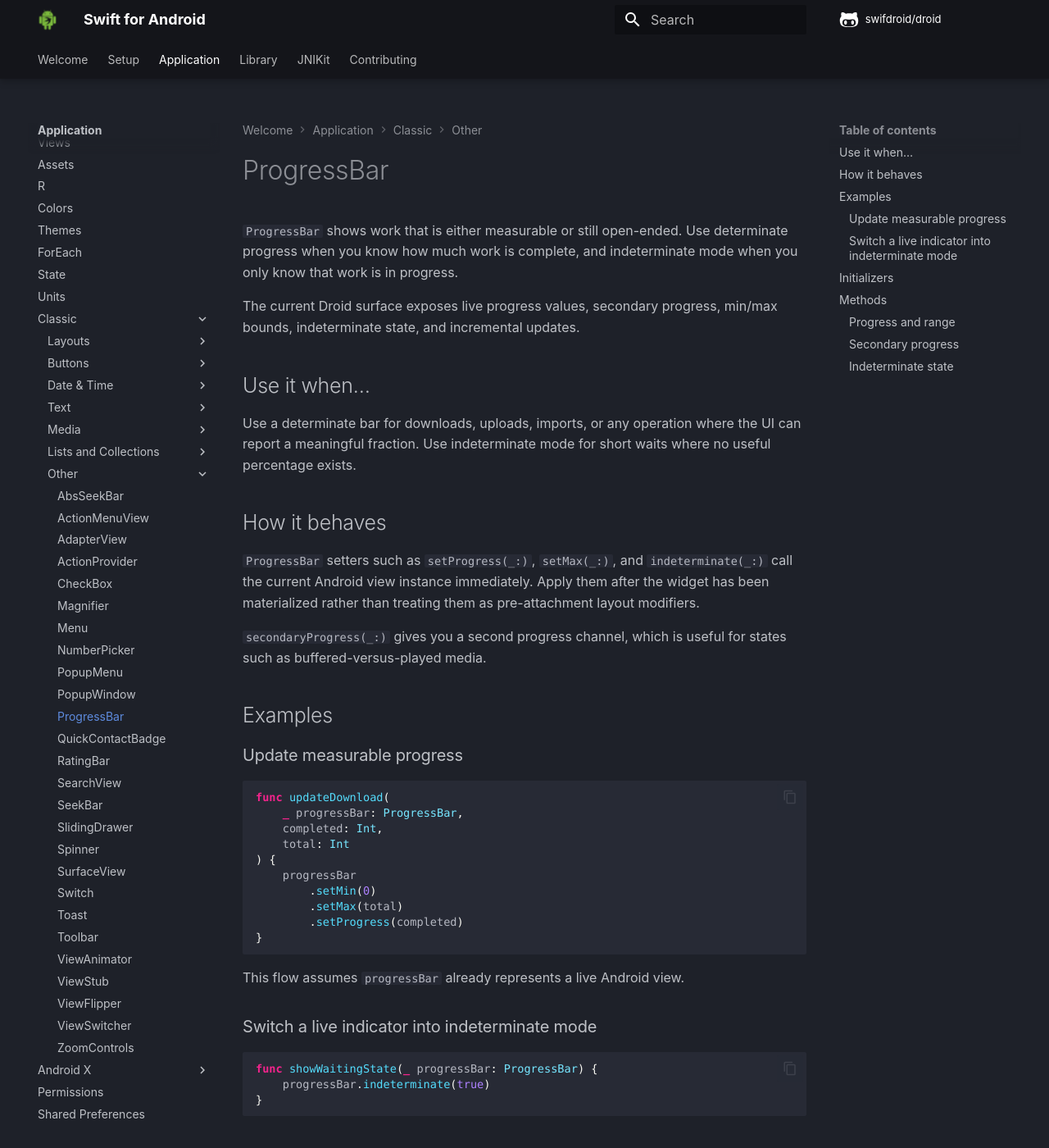
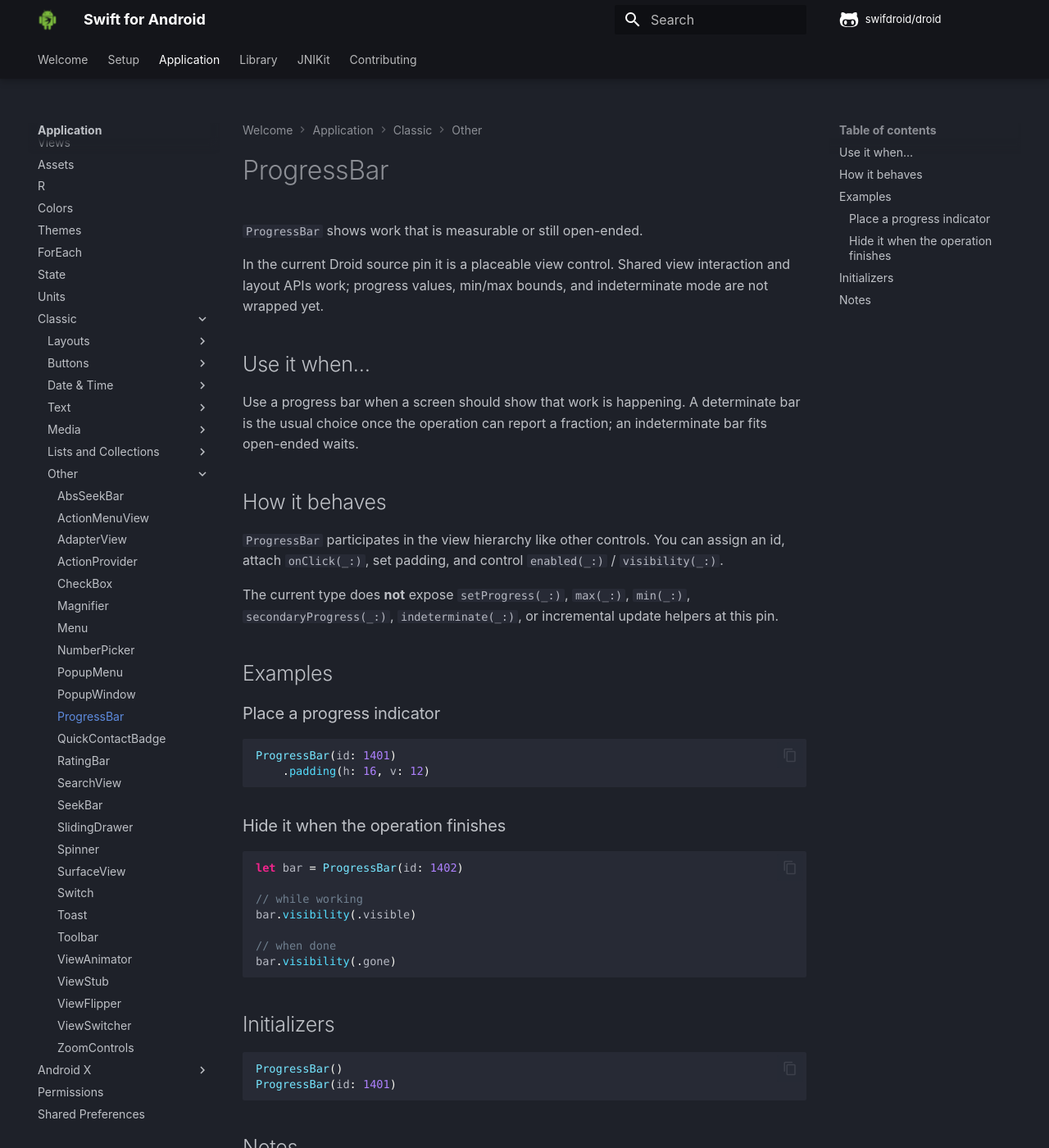
Before and after one commit to swifdroid/docs, an MkDocs documentation site: the page built from docs/app/classic/progress-bar.md, in a window 1280 px wide and 1400 px high. Shown: the whole window at 82% size. Built offline with MkDocs 1.6.1 and Material for MkDocs 9.7.7, drawn with Linux system fonts in a browser that asks for light colours; comment, search, counter and statistics services are not loaded; some of the changed text lies outside the part shown.

Commit message:
📝 Pin-truth rewrite ProgressBar and seek family

````diff
--- a/docs/app/classic/progress-bar.md
+++ b/docs/app/classic/progress-bar.md
@@ -1,86 +1,47 @@
 # ProgressBar
 
-`ProgressBar` shows work that is either measurable or still open-ended. Use determinate progress when you know how much work is complete, and indeterminate mode when you only know that work is in progress.
+`ProgressBar` shows work that is measurable or still open-ended.
 
-The current Droid surface exposes live progress values, secondary progress, min/max bounds, indeterminate state, and incremental updates.
+In the current Droid source pin it is a placeable view control. Shared view interaction and layout APIs work; progress values, min/max bounds, and indeterminate mode are not wrapped yet.
 
 ## Use it when…
 
-Use a determinate bar for downloads, uploads, imports, or any operation where the UI can report a meaningful fraction. Use indeterminate mode for short waits where no useful percentage exists.
+Use a progress bar when a screen should show that work is happening. A determinate bar is the usual choice once the operation can report a fraction; an indeterminate bar fits open-ended waits.
 
 ## How it behaves
 
-`ProgressBar` setters such as `setProgress(_:)`, `setMax(_:)`, and `indeterminate(_:)` call the current Android view instance immediately. Apply them after the widget has been materialized rather than treating them as pre-attachment layout modifiers.
+`ProgressBar` participates in the view hierarchy like other controls. You can assign an id, attach `onClick(_:)`, set padding, and control `enabled(_:)` / `visibility(_:)`.
 
-`secondaryProgress(_:)` gives you a second progress channel, which is useful for states such as buffered-versus-played media.
+The current type does **not** expose `setProgress(_:)`, `max(_:)`, `min(_:)`, `secondaryProgress(_:)`, `indeterminate(_:)`, or incremental update helpers at this pin.
 
 ## Examples
 
-### Update measurable progress
+### Place a progress indicator
 
 ```swift
-func updateDownload(
-    _ progressBar: ProgressBar,
-    completed: Int,
-    total: Int
-) {
-    progressBar
-        .setMin(0)
-        .setMax(total)
-        .setProgress(completed)
-}
+ProgressBar(id: 1401)
+    .padding(h: 16, v: 12)
 ```
 
-This flow assumes `progressBar` already represents a live Android view.
-
-### Switch a live indicator into indeterminate mode
+### Hide it when the operation finishes
 
 ```swift
-func showWaitingState(_ progressBar: ProgressBar) {
-    progressBar.indeterminate(true)
-}
+let bar = ProgressBar(id: 1402)
+
+// while working
+bar.visibility(.visible)
+
+// when done
+bar.visibility(.gone)
 ```
 
 ## Initializers
 
 ```swift
 ProgressBar()
-ProgressBar(id: 1001)
+ProgressBar(id: 1401)
 ```
 
-## Methods
+## Notes
 
-### Progress and range
-
-`progress()` reads the current value. `progress(_:)` and `setProgress(_:)` update it. `getMin()`, `getMax()`, `setMin(_:)`, and `setMax(_:)` control the valid range.
-
-```swift
-let current = progressBar.progress()
-let maximum = progressBar.getMax()
-```
-
-`incrementProgressBy(_:)` is useful when work arrives in discrete chunks:
-
-```swift
-progressBar.incrementProgressBy(1)
-```
-
-### Secondary progress
-
-Use `secondaryProgress(_:)` when the UI needs a second measurable state:
-
-```swift
-progressBar.secondaryProgress(buffered)
-```
-
-`secondaryProgress()` reads the current secondary value, and `incrementSecondaryProgressBy(_:)` advances it incrementally.
-
-### Indeterminate state
-
-`indeterminate()` reports the current mode. Pass a Boolean to `indeterminate(_:)` or `setIndeterminate(_:)` to switch modes:
-
-```swift
-if !progressBar.indeterminate() {
-    progressBar.setIndeterminate(true)
-}
-```
+Android’s `ProgressBar` owns determinate/indeterminate state and numeric bounds. None of that is part of the current Droid surface. Treat this page as placement plus shared view behavior only.
````
Also changed, not shown: docs/app/classic/abs-seek-bar.md (+13 -55 lines), docs/app/classic/rating-bar.md (+16 -45 lines), docs/app/classic/seek-bar.md (+17 -42 lines).
